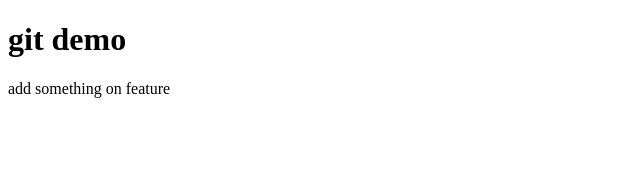
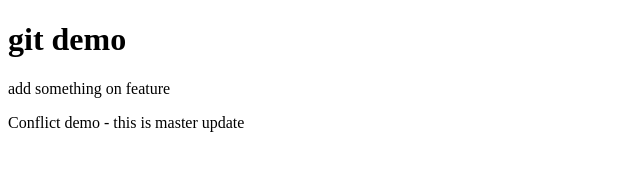
Before and after one commit to JerryWang0122/git-demo, a plain HTML site: page index.html in a window 1280 px wide. Shown: the whole page, without its empty margins (0-640 px from the left). Drawn offline with Linux system fonts and the light colour scheme.

Commit message:
master update

```diff
--- a/index.html
+++ b/index.html
@@ -8,5 +8,6 @@
 <body>
   <h1>git demo</h1>
   <p>add something on feature</p>
+  <p>Conflict demo - this is master update</p>
 </body>
 </html>
```
